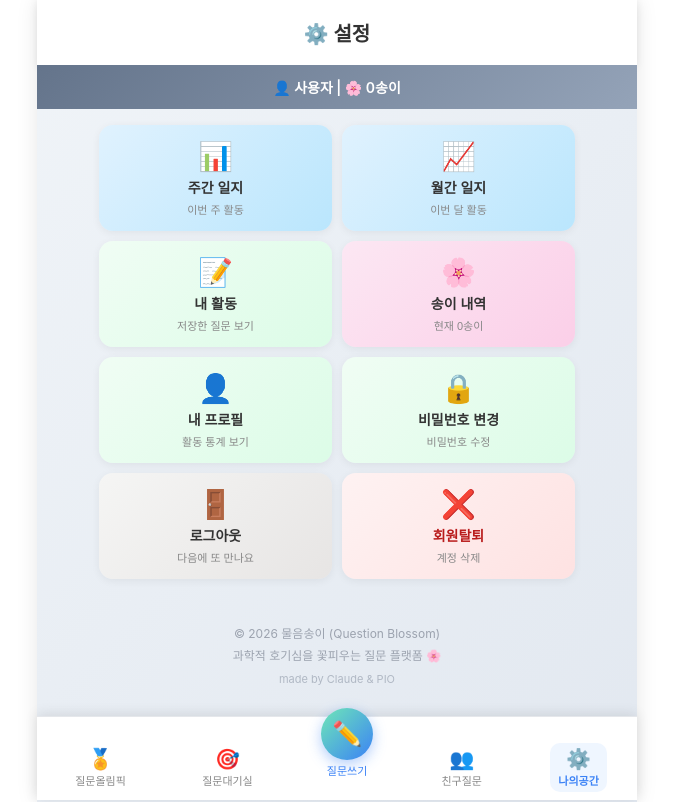
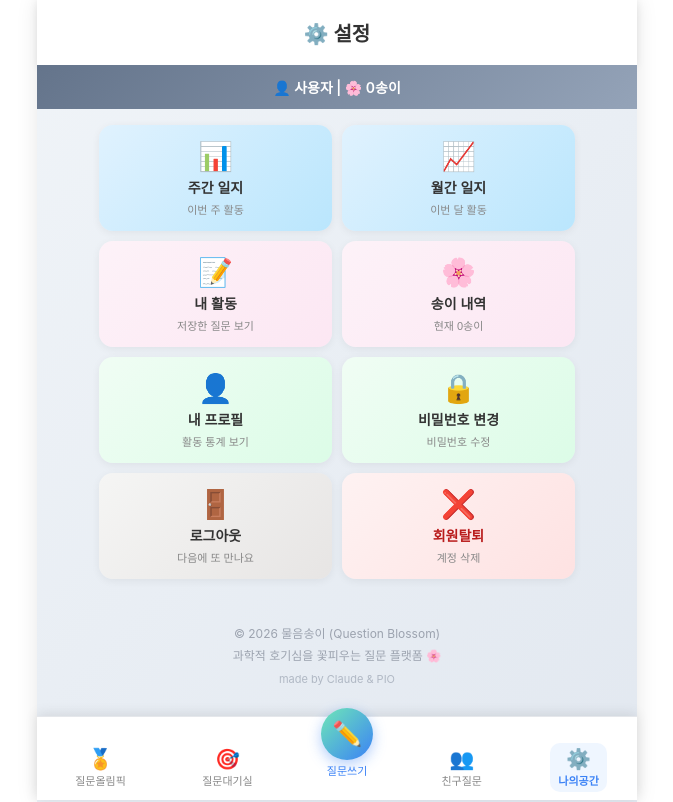
Before and after one commit to JYP-UJU/-questionapp, a React (Create React App) app in the folder frontend/: page /setting in a window 1280 px wide. Shown: the whole page, without its empty margins (303-976 px from the left). Built offline with nearby package versions, Linux system fonts and the light colour scheme; no server answers; sample sign-in values are in the browser's storage.

Commit message:
나의공간 버튼 색상 수정

```diff
--- a/frontend/src/pages/Setting.css
+++ b/frontend/src/pages/Setting.css
@@ -100,11 +100,11 @@
 }
 
 .songi-btn {
-    background: linear-gradient(135deg, #fce7f3, #fbcfe8);
+    background: linear-gradient(135deg, #fdf2f8, #fce7f3);
 }
 
 .songi-btn:hover {
-    background: linear-gradient(135deg, #fbcfe8, #f9a8d4);
+    background: linear-gradient(135deg, #fce7f3, #fbcfe8);
 }
 
 .account-btn {
--- a/frontend/src/pages/Setting.js
+++ b/frontend/src/pages/Setting.js
@@ -142,7 +142,7 @@ function Setting() {
                     </button>
 
                     {/* 2행: 내 활동 + 송이 내역 */}
-                    <button className="menu-btn account-btn" onClick={() => navigate('/saved')}>
+                    <button className="menu-btn songi-btn" onClick={() => navigate('/saved')}>
                         <span className="menu-icon">📝</span>
                         <span className="menu-label">내 활동</span>
                         <span className="menu-desc">저장한 질문 보기</span>
```
